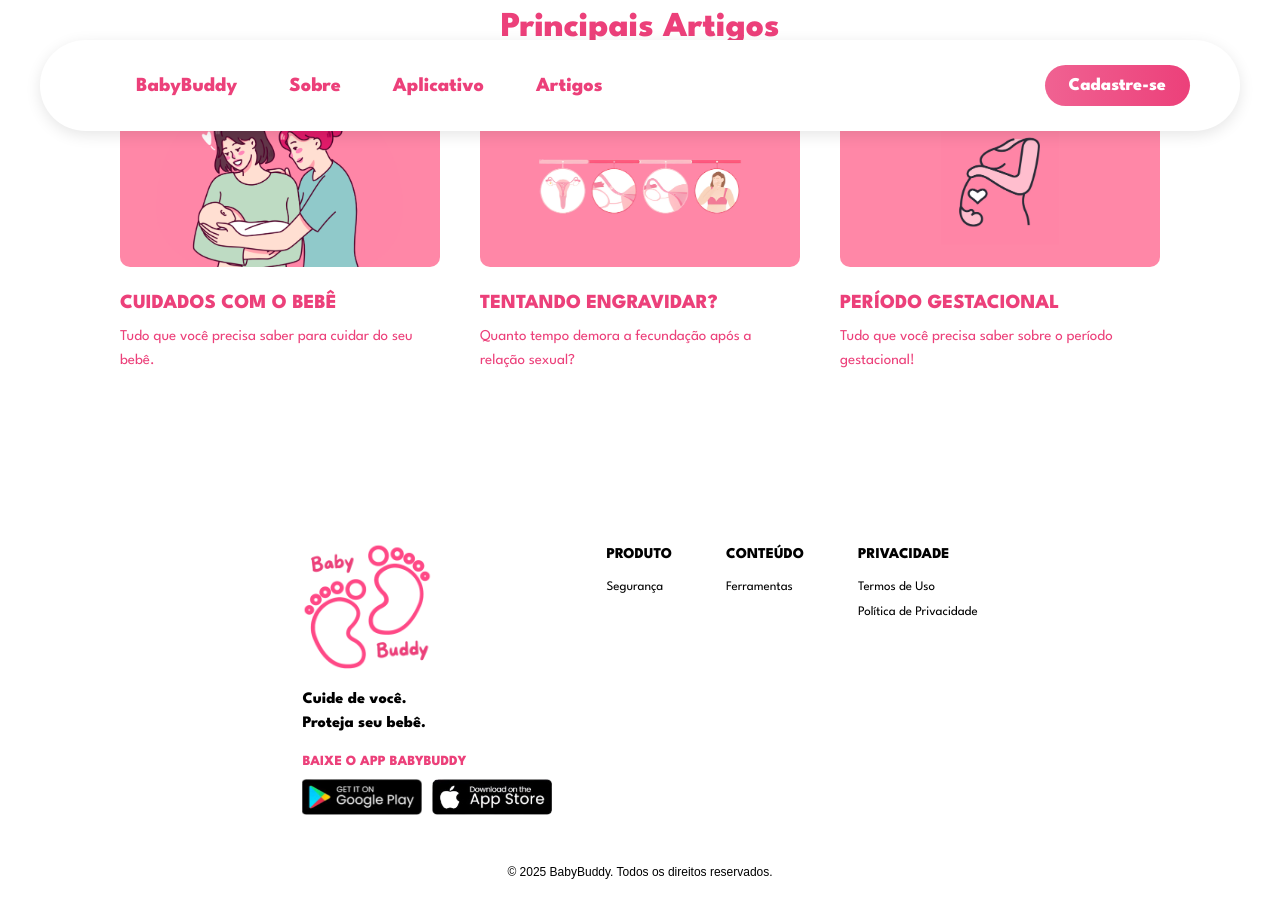
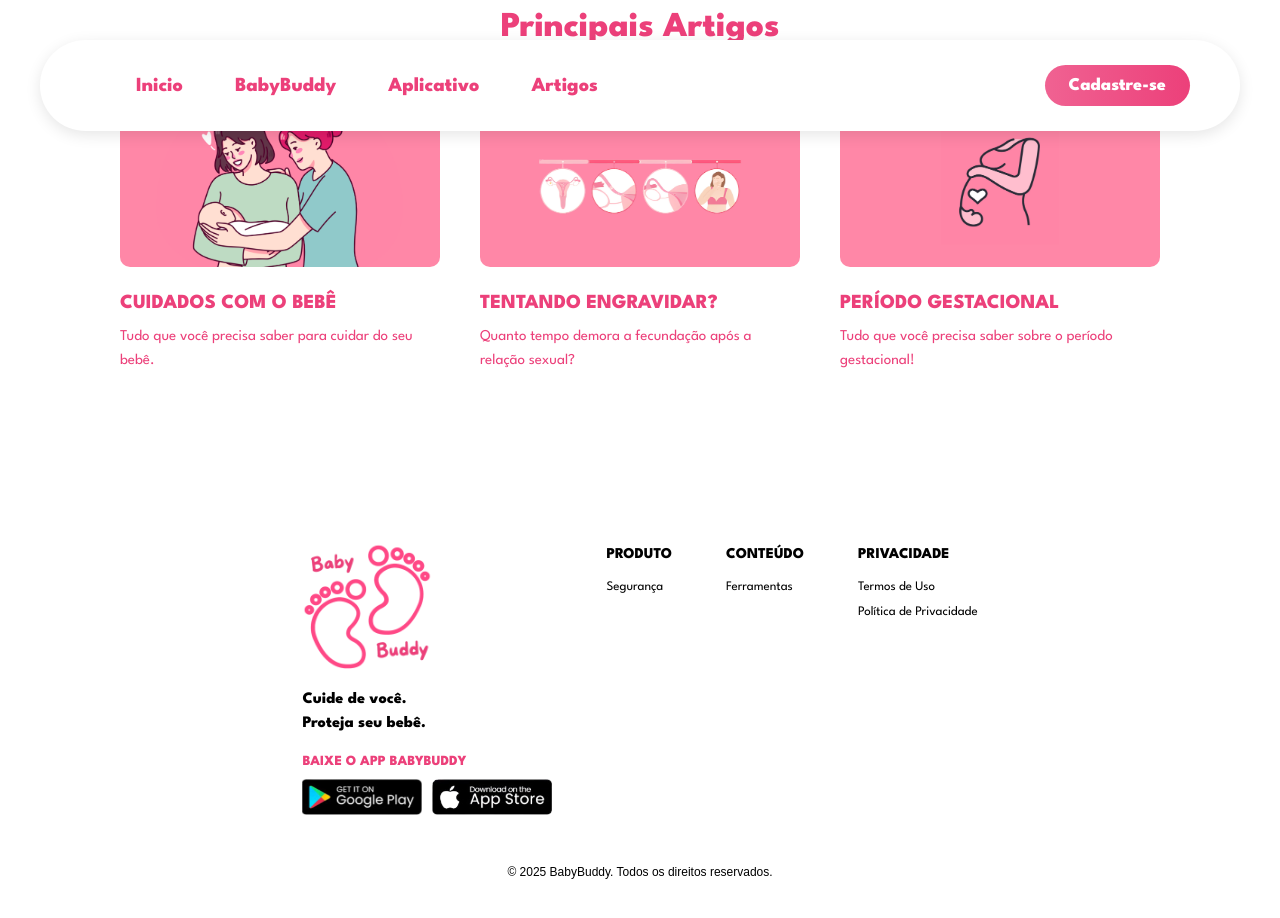
Before and after one commit to kemiiiii01/babybuddywebreact, a React (Vite) app: page /artigos in a window 1280 px wide. Shown: the top 918 px of the page. Built offline with nearby package versions, Linux system fonts and the light colour scheme.

Commit message:
Scroll dnv

```diff
--- a/package.json
+++ b/package.json
@@ -12,8 +12,7 @@
   "dependencies": {
     "axios": "^1.12.2",
     "react": "^19.1.1",
-    "react-dom": "^19.1.1",
-    "react-router-dom": "^6.30.1"
+    "react-dom": "^19.1.1"
   },
   "devDependencies": {
     "@eslint/js": "^9.36.0",
--- a/src/App.jsx
+++ b/src/App.jsx
@@ -12,30 +12,16 @@
 import Sobre from './pages/Sobre.jsx';
 import TentandoEngravidar from './pages/TentandoEngravidar.jsx';
 import TermosDeUso from './pages/TermosDeUso.jsx';
-import Features from './pages/features.jsx';
-import Artigos from './pages/artigos.jsx';
+import Features from './pages/Features.jsx';
+import Artigos from './pages/Artigos.jsx';
 
 const App = () => {
-
-  // Função para rolar suavemente para a seção
-  const onScrollTo = (sectionId) => {
-    const element = document.getElementById(sectionId);
-    if (element) {
-      window.scrollTo({
-        top: element.offsetTop,
-        behavior: 'smooth',
-      });
-    }
-  };
-
   return (
     <Router>
-      {/* Header será exibido em todas as páginas */}
-      <Header onScrollTo={onScrollTo} />
+      <Header />
 
-      {/* Rotas para as páginas */}
       <Routes>
-        <Route path="/" element={<Home onScrollTo={onScrollTo} />} />
+        <Route path="/" element={<Home />} />
         <Route path="/babybuddyhome" element={<BabyBuddyHome />} />
         <Route path="/cadastro" element={<Cadastro />} />
         <Route path="/cuidadosbebe" element={<CuidadosBebe />} />
@@ -49,7 +35,6 @@
         <Route path="/artigos" element={<Artigos />} />
       </Routes>
 
-      {/* Footer será exibido em todas as páginas */}
       <Footer />
     </Router>
   );
--- a/src/components/Header.jsx
+++ b/src/components/Header.jsx
@@ -1,27 +1,44 @@
 import React from 'react';
-import { useLocation } from 'react-router-dom';
+import { useNavigate } from 'react-router-dom';
 import styles from './Header.module.css';
 
-const Header = ({ onScrollTo }) => {
-  const location = useLocation();
+const Header = () => {
+  const navigate = useNavigate();
 
-  const handleScrollOrNavigate = (section) => {
-
-    onScrollTo(section);
+  const handleNavigation = (section) => {
+    switch (section) {
+      case 'home':
+        navigate('/#home');
+        break;
+      case 'babyBuddyHome':
+        navigate('/babybuddyhome#sobre');
+        break;
+      case 'contato':
+        navigate('/sobre#contato');
+        break;
+      case 'artigos':
+        navigate('/artigos#lista');
+        break;
+      case 'cadastro':
+        navigate('/cadastro#formulario');
+        break;
+      default:
+        navigate('/');
+    }
   };
 
   return (
     <header className={styles.header}>
       <div className={styles.headerContent}>
         <nav className={styles.navLinks}>
-          <button onClick={() => handleScrollOrNavigate("babyBuddyHome")}>BabyBuddy</button>
-          <button onClick={() => handleScrollOrNavigate("babyBuddyHome")}>Sobre</button>
-          <button onClick={() => handleScrollOrNavigate("contato")}>Aplicativo </button>
-          <button onClick={() => handleScrollOrNavigate("artigos")}>Artigos</button>
+          <button onClick={() => handleNavigation('home')}>Inicio</button>
+          <button onClick={() => handleNavigation('babyBuddyHome')}>BabyBuddy</button>
+          <button onClick={() => handleNavigation('contato')}>Aplicativo</button>
+          <button onClick={() => handleNavigation('artigos')}>Artigos</button>
         </nav>
 
         <div className={styles.cadastroWrapper}>
-          <button className={styles.cadastroLink} onClick={() => handleScrollOrNavigate("cadastro")}>
+          <button className={styles.cadastroLink} onClick={() => handleNavigation('cadastro')}>
             Cadastre-se
           </button>
         </div>
--- a/src/index.css
+++ b/src/index.css
@@ -4,6 +4,10 @@
   margin: 0;
   padding: 0;
   box-sizing: border-box;
+}
+
+html {
+  scroll-behavior: smooth;
 }
 
 body {
--- a/src/pages/Cadastro.jsx
+++ b/src/pages/Cadastro.jsx
@@ -1,11 +1,24 @@
-import React, { useState } from 'react';
+import React, { useState, useEffect } from 'react';
 import axios from 'axios';
+import { useLocation } from 'react-router-dom';
 import styles from './Cadastro.module.css';
 
 export default function Cadastro() {
-  const [loading, setLoading] = useState(false); // Para mostrar um loader enquanto carrega
-  const [error, setError] = useState(""); // Para mostrar um erro se acontecer
-  const [success, setSuccess] = useState(""); // Para mostrar uma mensagem de sucesso
+  const location = useLocation();
+
+  useEffect(() => {
+    if (location.hash) {
+      const id = location.hash.replace('#', '');
+      const element = document.getElementById(id);
+      if (element) {
+        element.scrollIntoView({ behavior: 'smooth' });
+      }
+    }
+  }, [location]);
+
+  const [loading, setLoading] = useState(false);
+  const [error, setError] = useState("");
+  const [success, setSuccess] = useState("");
 
   const togglePassword = (id, element) => {
     const input = document.getElementById(id);
@@ -36,14 +49,12 @@
       });
 
       console.log('Resposta da API:', response.data);
-
-      // Mensagem de sucesso
       setSuccess("Cadastro realizado com sucesso!");
     } catch (error) {
       console.error('Erro ao cadastrar:', error.response?.data || error.message);
       setError('Erro ao cadastrar usuário. Verifique os dados.');
     } finally {
-      setLoading(false); // Parar o loader após a resposta da API
+      setLoading(false);
     }
   };
 
@@ -59,10 +70,10 @@
 
   return (
     <div className={styles.appWrapper}>
-      <div className={styles.cadastroContainer}>
+      {/* Esse id aqui é fundamental para o scroll funcionar */}
+      <div className={styles.cadastroContainer} id="formulario">
         <h2>BabyBuddy</h2>
 
-        {/* Exibe a mensagem de sucesso ou erro */}
         {success && <div className={styles.successMessage}>{success}</div>}
         {error && <div className={styles.errorMessage}>{error}</div>}
 
--- a/src/pages/Home.jsx
+++ b/src/pages/Home.jsx
@@ -2,9 +2,10 @@
 import styles from './Home.module.css';
 import gravidaImg from '../assets/gravida.png';
 import BabyBuddyHome from './BabyBuddyHome.jsx';
-import Features from './features.jsx';
+import Features from './Features.jsx';
 import Footer from '../components/Footer.jsx';
-import Artigos from './artigos.jsx';
+import Artigos from './Artigos.jsx';
+import Cadastro from './Cadastro.jsx';
 
 const Home = () => {
   return (
@@ -31,6 +32,7 @@
       <BabyBuddyHome />
       <Features />
       <Artigos />
+      <Cadastro />
     </>
   );
 };
--- a/src/pages/artigos.jsx
+++ b/src/pages/artigos.jsx
@@ -8,8 +8,7 @@
 
 const Artigos = () => {
   return (
-
-    <section id="artigos" className={styles.introSection}>
+<section>
       <h2 className={styles.titulo}>Principais Artigos</h2>
 
       <div className={styles.containerCards}>
@@ -49,8 +48,7 @@
           </p>
         </div>
       </div>
-    </section>
-  );
+</section>  );
 };
 
 export default Artigos;
```
